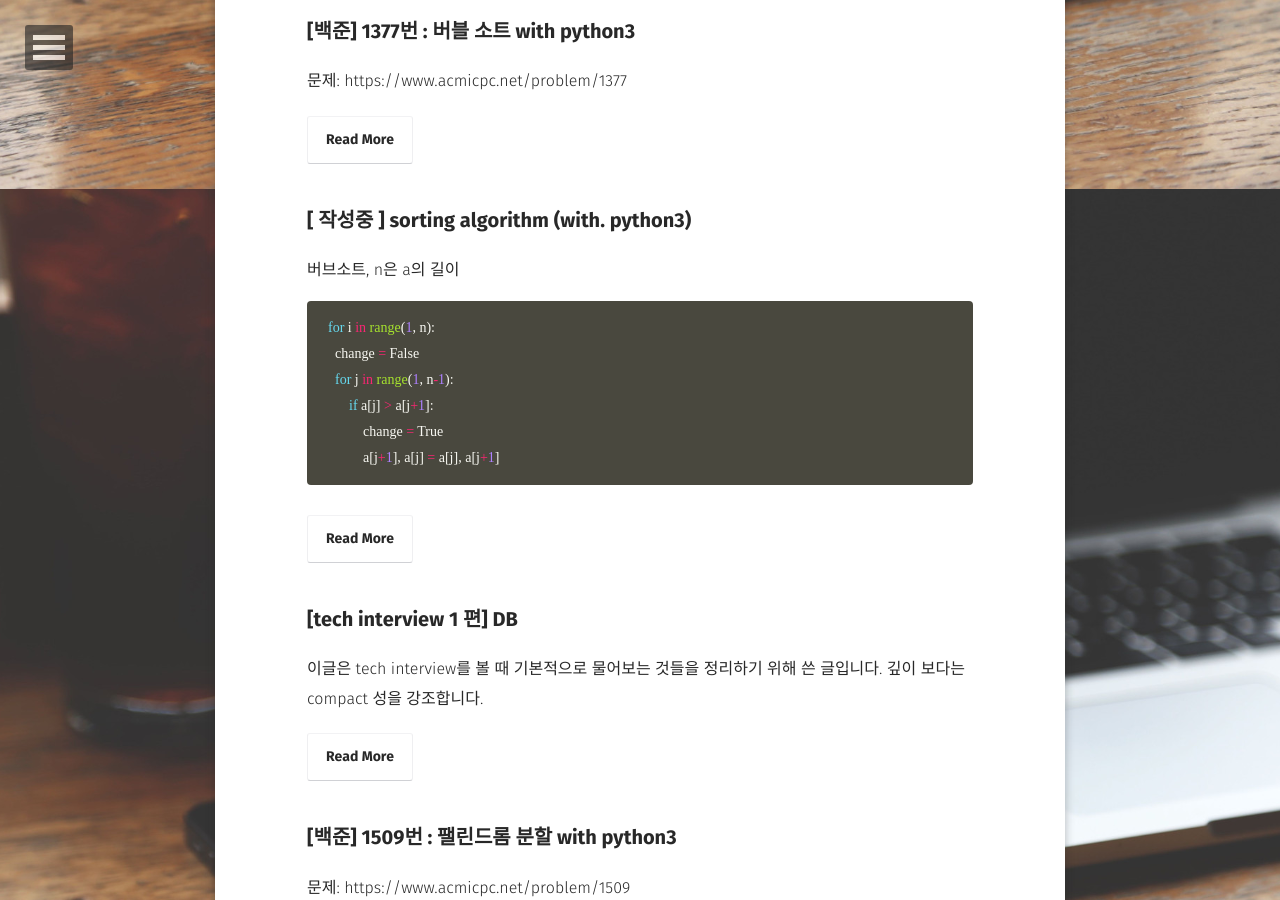
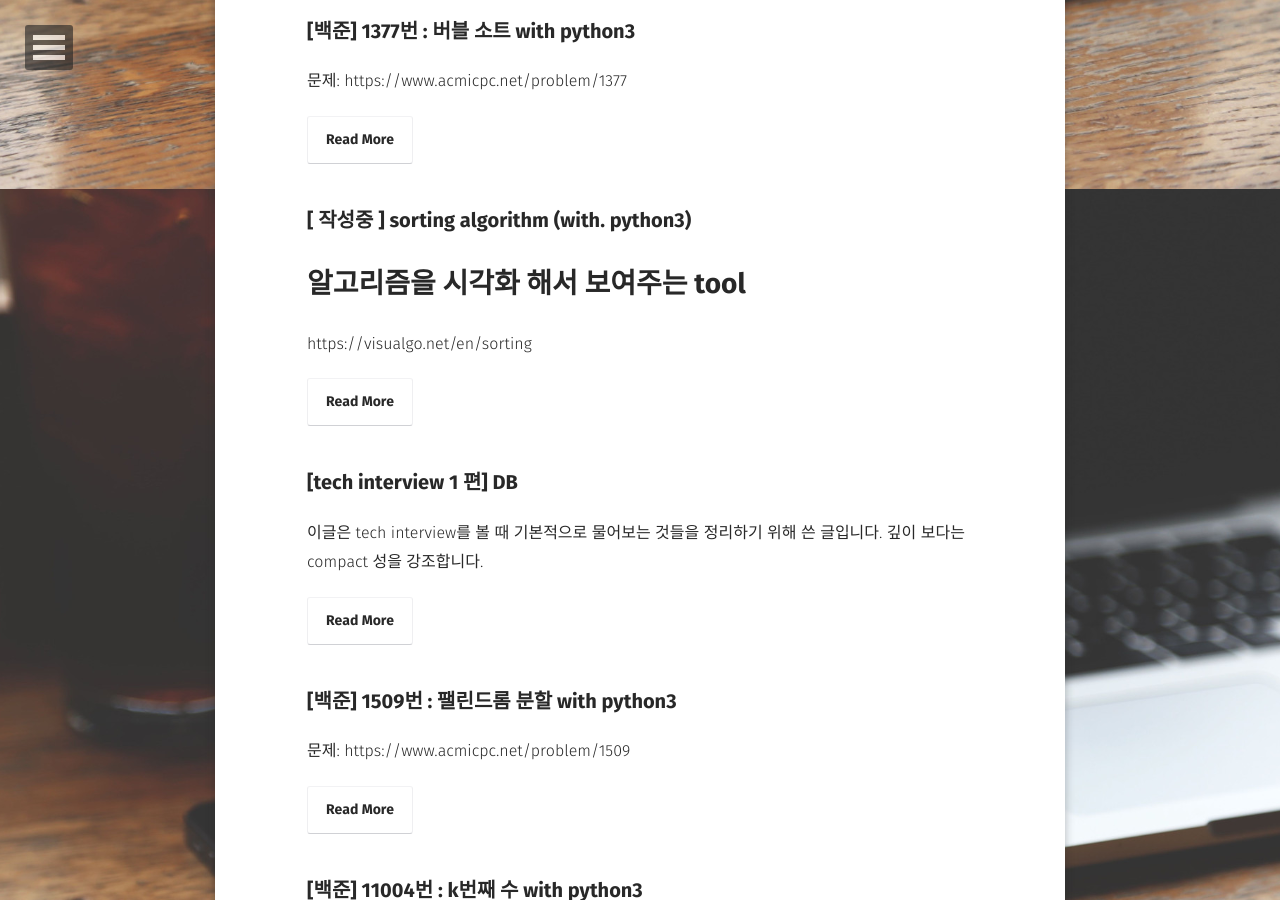
Before and after one commit to JoosJuliet/joosjuliet.github.io, a Jekyll site: the page built from posts/index.md, in a window 1280 px wide and 900 px high, scrolled down 4311 px. Built offline with Jekyll 4.4.1, drawn with Linux system fonts in a browser that asks for light colours; some web fonts are replaced; some of the changed lines change nothing that is shown.

Commit message:
update sort

````diff
--- a/_posts/2018-10-31-sort.md
+++ b/_posts/2018-10-31-sort.md
@@ -7,10 +7,37 @@
 comments: true
 ---
 
+# 알고리즘을 시각화 해서 보여주는 tool
+https://visualgo.net/en/sorting
+
+# 정렬 알고리즘 종류와 특징
+<img src="images/2018-10-31-sort/sort_algorithm.png" />
 
 
 
-버브소트, n은 a의 길이
+# Selection sort
+> 평균 및 최악 실행 시간: O(N^2)
+> 메모리: O(1)
+
+탐색을 하면서 찾은 작은 원소를 배열 맨 앞으로 보내는 것이다.
+계속 차례대로 다음 작은 애를 찾아서 앞으로 보낸다.
+
+# merge sort
+> 평균 및 최악 실행 시간: O(NlogN)
+> 메모리: O(1)
+
+n개를 n/2, n/2로 나눈다.
+왼쪽 오른쪽 각자 정렬하고 결과를 하나로 합친다.
+
+# bubble sort
+> 평균 및 최악 실행 시간: O(N^2)
+> 메모리: O(1)
+
+버블 정렬은 배열의 첫 원소부터 순차적으로 진행하며, 현재 원소가 그 다음 원소의 값보다 크면 두 원소를 바꾸는 작업을 반복하나.
+이런식으로 배열을 계속 살펴보면서 완전히 정렬된 상태가 될 때까지 반복한다.
+
+n은 a의 길이
+
 ``` python
 for i in range(1, n):
     change = False
@@ -19,3 +46,31 @@
             change = True
             a[j+1], a[j] = a[j], a[j+1]
 ```
+
+
+# quick sort
+> O(NlogN)
+
+재귀를 이용한 분할정복 알고리즘
+특정 pivot이라는 기준을 새워,
+pivot 기준 작으면 왼쪽 크면 오른쪽
+퀵 소트의 최악의 경우는 O(N^2)
+
+1. 피봇 정하고
+2. 기준 작으면 왼, 크면 오
+3. 정렬 될때까지 왼,오 나누어 분할
+
+# time sort
+> O(NlogN)
+
+python에서 쓰는 sort는 time sort이다.
+quick sort를 안쓰는 이유는 정렬 됬을 시 time complexity가 높을 가능성 때문이다.
+그래서 big O의 성능이 평균적으로 좋은 O(NlogN)을 사용한다.
+(작성중)https://joosjuliet.github.io/time_sort/
+*작성중이지만 일단 따로 포스팅을 해놨다*
+
+
+---
+참고자료
+
+http://vcdstr.knou.ac.kr/vcdstr/vcd/e_s/Y/234525/M3452512104004/sum01.htm
````
